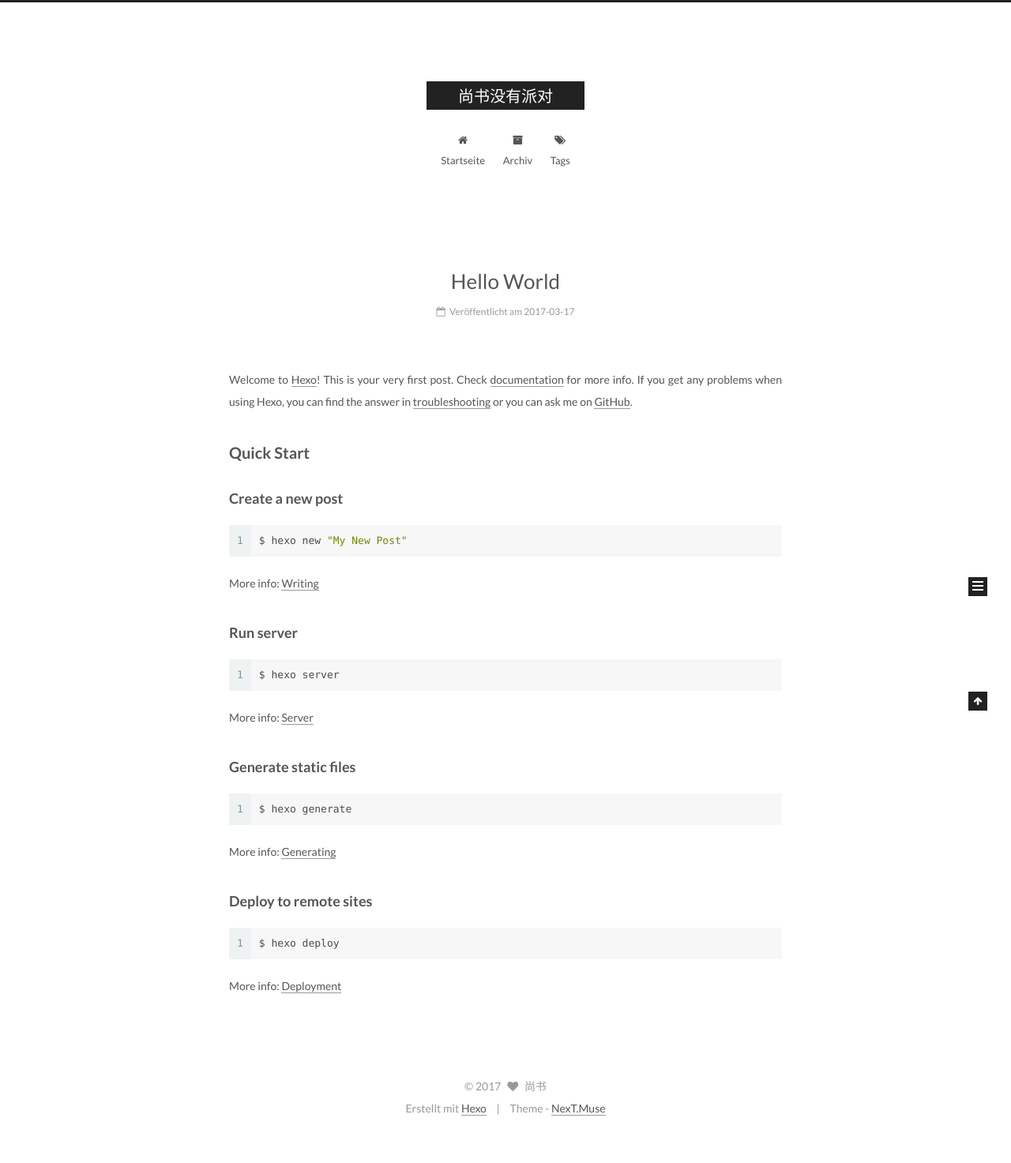
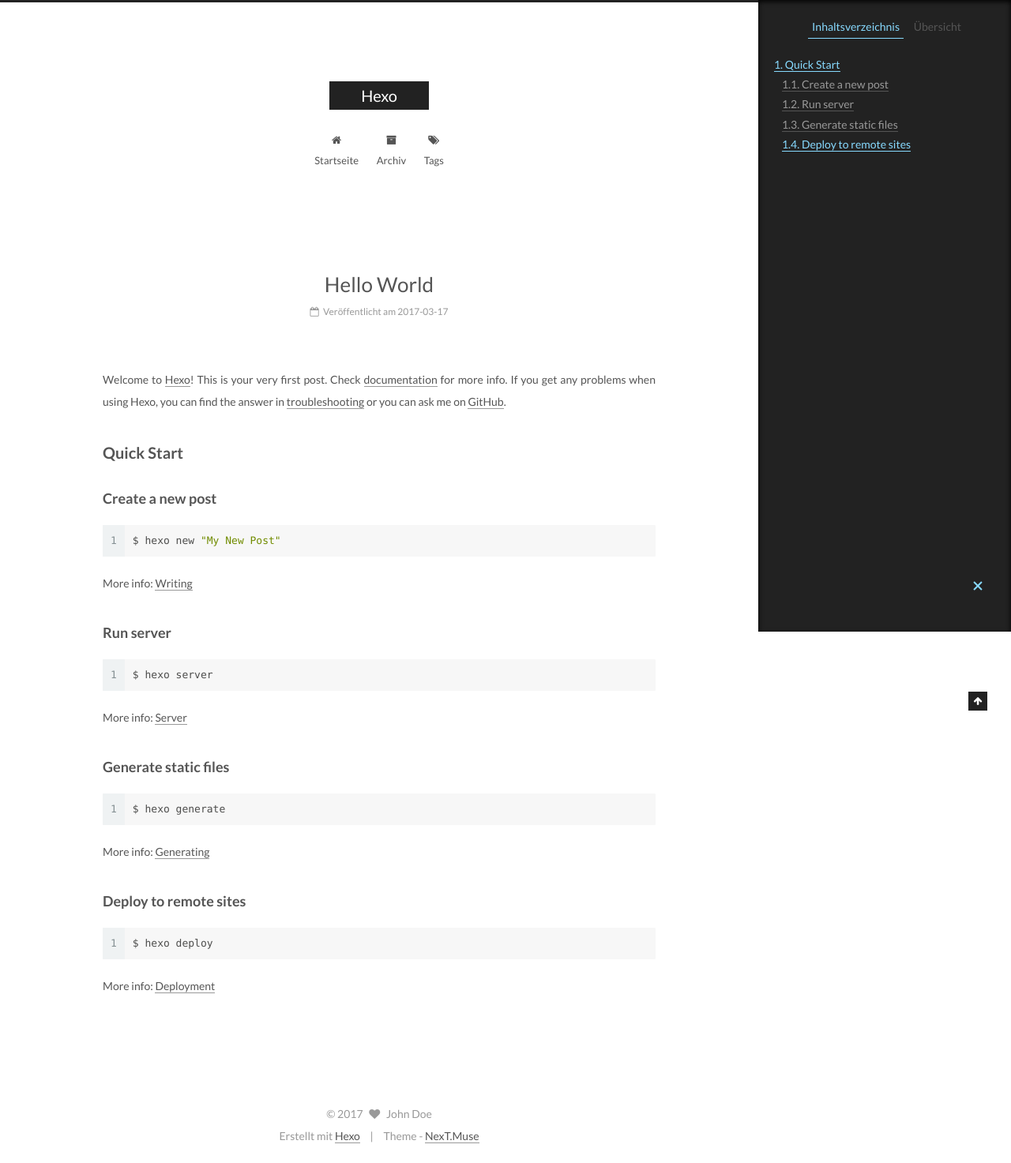
Before and after one commit to Milileee/Milileee.github.io, a plain HTML site: page 2017/03/17/hello-world/index.html in a window 1280 px wide. Shown: the whole page at 79% size. Before the commit the page ends 1438 px from the top, so only its background shows below. Drawn offline with Linux system fonts and the light colour scheme.

Commit message:
Site updated: 2017-03-19 11:30:23

```diff
--- a/2017/03/17/hello-world/index.html
+++ b/2017/03/17/hello-world/index.html
@@ -1,4 +1,3 @@
-
 <!doctype html>
 
 
@@ -6,7 +5,7 @@
 
 
 
-<html class="theme-next muse use-motion" lang="简体中文">
+<html class="theme-next muse use-motion" lang="">
 <head>
   <meta charset="UTF-8"/>
 <meta http-equiv="X-UA-Compatible" content="IE=edge" />
@@ -88,15 +87,19 @@
 
 
 
-<meta name="description" content="男人只说三分话,留着七分打天下">
-<meta property="og:type" content="website">
-<meta property="og:title" content="尚书没有派对">
-<meta property="og:url" content="http://lrrui.cn/index.html">
-<meta property="og:site_name" content="尚书没有派对">
-<meta property="og:description" content="男人只说三分话,留着七分打天下">
+<meta name="description" content="Welcome to Hexo! This is your very first post. Check documentation for more info. If you get any problems when using Hexo, you can find the answer in troubleshooting or you can ask me on GitHub.
+Quick">
+<meta property="og:type" content="article">
+<meta property="og:title" content="Hello World">
+<meta property="og:url" content="http://yoursite.com/2017/03/17/hello-world/index.html">
+<meta property="og:site_name" content="Hexo">
+<meta property="og:description" content="Welcome to Hexo! This is your very first post. Check documentation for more info. If you get any problems when using Hexo, you can find the answer in troubleshooting or you can ask me on GitHub.
+Quick">
+<meta property="og:updated_time" content="2017-03-17T09:33:59.066Z">
 <meta name="twitter:card" content="summary">
-<meta name="twitter:title" content="尚书没有派对">
-<meta name="twitter:description" content="男人只说三分话,留着七分打天下">
+<meta name="twitter:title" content="Hello World">
+<meta name="twitter:description" content="Welcome to Hexo! This is your very first post. Check documentation for more info. If you get any problems when using Hexo, you can find the answer in troubleshooting or you can ask me on GitHub.
+Quick">
 
 
 
@@ -124,16 +127,16 @@
 
 
 
-  <link rel="canonical" href="http://lrrui.cn/"/>
+  <link rel="canonical" href="http://yoursite.com/2017/03/17/hello-world/"/>
 
 
 
 
 
-  <title> 尚书没有派对 </title>
+  <title> Hello World | Hexo </title>
 </head>
 
-<body itemscope itemtype="http://schema.org/WebPage" lang="简体中文">
+<body itemscope itemtype="http://schema.org/WebPage" lang="">
 
 
 
@@ -155,9 +158,7 @@
 
 
 
-  <div class="container one-collumn sidebar-position-left
-   page-home
- ">
+  <div class="container one-collumn sidebar-position-left page-post-detail ">
     <div class="headband"></div>
 
     <header id="header" class="header" itemscope itemtype="http://schema.org/WPHeader">
@@ -168,7 +169,7 @@
     <div class="custom-logo-site-title">
       <a href="/"  class="brand" rel="start">
         <span class="logo-line-before"><i></i></span>
-        <span class="site-title">尚书没有派对</span>
+        <span class="site-title">Hexo</span>
         <span class="logo-line-after"><i></i></span>
       </a>
     </div>
@@ -240,8 +241,8 @@
         <div class="content-wrap">
           <div id="content" class="content">
 
-  <section id="posts" class="posts-expand">
 
+  <div id="posts" class="posts-expand">
 
 
 
@@ -251,16 +252,16 @@
 
 
   <article class="post post-type-normal " itemscope itemtype="http://schema.org/Article">
-    <link itemprop="mainEntityOfPage" href="http://lrrui.cn/2017/03/17/hello-world/">
+    <link itemprop="mainEntityOfPage" href="http://yoursite.com/2017/03/17/hello-world/">
 
     <span hidden itemprop="author" itemscope itemtype="http://schema.org/Person">
-      <meta itemprop="name" content="尚书">
+      <meta itemprop="name" content="John Doe">
       <meta itemprop="description" content="">
       <meta itemprop="image" content="/images/avatar.gif">
     </span>
 
     <span hidden itemprop="publisher" itemscope itemtype="http://schema.org/Organization">
-      <meta itemprop="name" content="尚书没有派对">
+      <meta itemprop="name" content="Hexo">
     </span>
 
 
@@ -272,10 +273,7 @@
 
 
 
-
-                <a class="post-title-link" href="/2017/03/17/hello-world/" itemprop="url">
-                  Hello World
-                </a>
+                Hello World
 
 
           </h1>
@@ -326,9 +324,7 @@
 
 
 
-
-
-            <p>Welcome to <a href="https://hexo.io/" target="_blank" rel="external">Hexo</a>! This is your very first post. Check <a href="https://hexo.io/docs/" target="_blank" rel="external">documentation</a> for more info. If you get any problems when using Hexo, you can find the answer in <a href="https://hexo.io/docs/troubleshooting.html" target="_blank" rel="external">troubleshooting</a> or you can ask me on <a href="https://github.com/hexojs/hexo/issues" target="_blank" rel="external">GitHub</a>.</p>
+        <p>Welcome to <a href="https://hexo.io/" target="_blank" rel="external">Hexo</a>! This is your very first post. Check <a href="https://hexo.io/docs/" target="_blank" rel="external">documentation</a> for more info. If you get any problems when using Hexo, you can find the answer in <a href="https://hexo.io/docs/troubleshooting.html" target="_blank" rel="external">troubleshooting</a> or you can ask me on <a href="https://github.com/hexojs/hexo/issues" target="_blank" rel="external">GitHub</a>.</p>
 <h2 id="Quick-Start"><a href="#Quick-Start" class="headerlink" title="Quick Start"></a>Quick Start</h2><h3 id="Create-a-new-post"><a href="#Create-a-new-post" class="headerlink" title="Create a new post"></a>Create a new post</h3><figure class="highlight bash"><table><tr><td class="gutter"><pre><div class="line">1</div></pre></td><td class="code"><pre><div class="line">$ hexo new <span class="string">"My New Post"</span></div></pre></td></tr></table></figure>
 <p>More info: <a href="https://hexo.io/docs/writing.html" target="_blank" rel="external">Writing</a></p>
 <h3 id="Run-server"><a href="#Run-server" class="headerlink" title="Run server"></a>Run server</h3><figure class="highlight bash"><table><tr><td class="gutter"><pre><div class="line">1</div></pre></td><td class="code"><pre><div class="line">$ hexo server</div></pre></td></tr></table></figure>
@@ -339,19 +335,26 @@
 <p>More info: <a href="https://hexo.io/docs/deployment.html" target="_blank" rel="external">Deployment</a></p>
 
 
+    </div>
+
+    <div>
+
+
 
 
     </div>
 
     <div>
 
+
+
+
     </div>
 
     <div>
 
-    </div>
 
-    <div>
+
 
     </div>
 
@@ -364,22 +367,27 @@
 
 
 
-        <div class="post-eof"></div>
+
 
     </footer>
   </article>
 
 
 
-  </section>
+    <div class="post-spread">
 
-
+    </div>
+  </div>
 
 
           </div>
 
 
 
+
+  <div class="comments" id="comments">
+
+  </div>
 
 
         </div>
@@ -400,15 +408,24 @@
 
 
 
+        <ul class="sidebar-nav motion-element">
+          <li class="sidebar-nav-toc sidebar-nav-active" data-target="post-toc-wrap" >
+            Inhaltsverzeichnis
+          </li>
+          <li class="sidebar-nav-overview" data-target="site-overview">
+            Übersicht
+          </li>
+        </ul>
 
-      <section class="site-overview sidebar-panel sidebar-panel-active">
+
+      <section class="site-overview sidebar-panel">
         <div class="site-author motion-element" itemprop="author" itemscope itemtype="http://schema.org/Person">
           <img class="site-author-image" itemprop="image"
                src="/images/avatar.gif"
-               alt="尚书" />
-          <p class="site-author-name" itemprop="name">尚书</p>
+               alt="John Doe" />
+          <p class="site-author-name" itemprop="name">John Doe</p>
 
-              <p class="site-description motion-element" itemprop="description">男人只说三分话,留着七分打天下</p>
+              <p class="site-description motion-element" itemprop="description"></p>
 
         </div>
         <nav class="site-state motion-element">
@@ -446,6 +463,22 @@
       </section>
 
 
+      <!--noindex-->
+        <section class="post-toc-wrap motion-element sidebar-panel sidebar-panel-active">
+          <div class="post-toc">
+
+
+
+
+
+
+              <div class="post-toc-content"><ol class="nav"><li class="nav-item nav-level-2"><a class="nav-link" href="#Quick-Start"><span class="nav-number">1.</span> <span class="nav-text">Quick Start</span></a><ol class="nav-child"><li class="nav-item nav-level-3"><a class="nav-link" href="#Create-a-new-post"><span class="nav-number">1.1.</span> <span class="nav-text">Create a new post</span></a></li><li class="nav-item nav-level-3"><a class="nav-link" href="#Run-server"><span class="nav-number">1.2.</span> <span class="nav-text">Run server</span></a></li><li class="nav-item nav-level-3"><a class="nav-link" href="#Generate-static-files"><span class="nav-number">1.3.</span> <span class="nav-text">Generate static files</span></a></li><li class="nav-item nav-level-3"><a class="nav-link" href="#Deploy-to-remote-sites"><span class="nav-number">1.4.</span> <span class="nav-text">Deploy to remote sites</span></a></li></ol></li></ol></div>
+
+
+          </div>
+        </section>
+      <!--/noindex-->
+
 
 
 
@@ -466,7 +499,7 @@
   <span class="with-love">
     <i class="fa fa-heart"></i>
   </span>
-  <span class="author" itemprop="copyrightHolder">尚书</span>
+  <span class="author" itemprop="copyrightHolder">John Doe</span>
 </div>
 
 
@@ -550,6 +583,10 @@
 
 
 
+  <script type="text/javascript" src="/js/src/scrollspy.js?v=5.1.0"></script>
+<script type="text/javascript" src="/js/src/post-details.js?v=5.1.0"></script>
+
+
 
 
 
```
